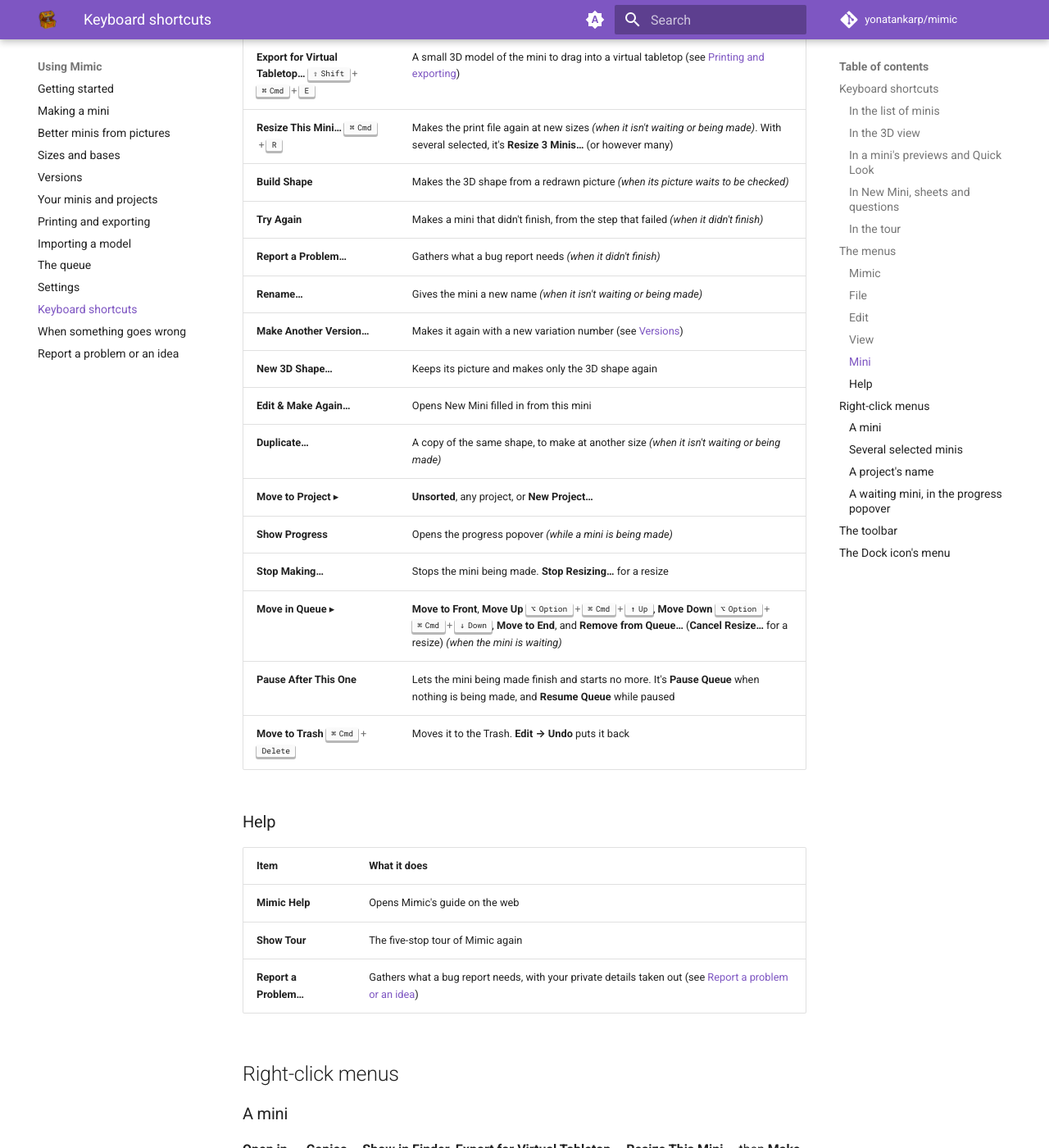
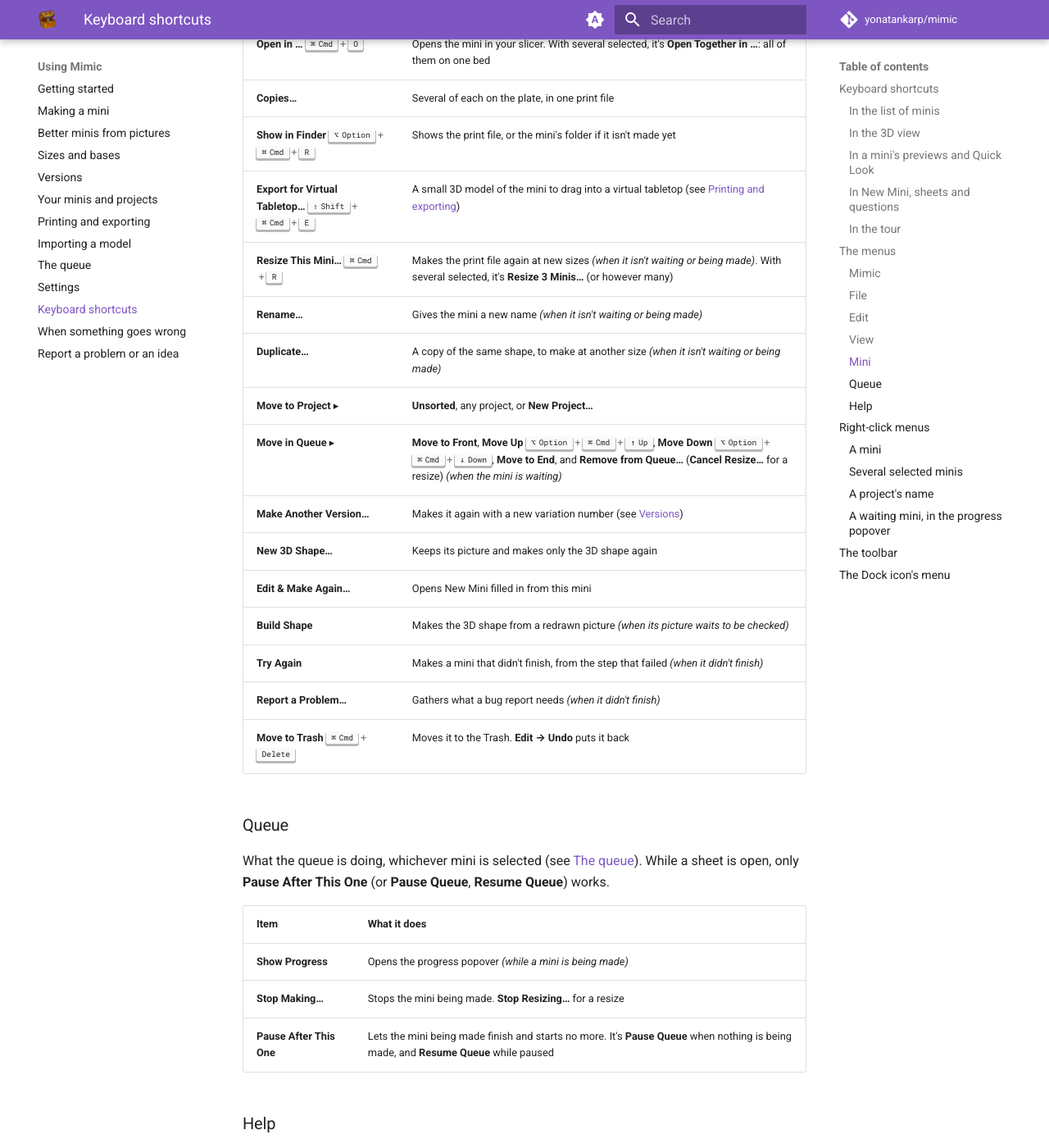
Before and after one commit to yonatankarp/mimic, an MkDocs documentation site: the page built from docs/shortcuts.md, in a window 1280 px wide and 1400 px high, scrolled down 4879 px. Shown: the whole window at 82% size. Built offline with MkDocs 1.6.1 and Material for MkDocs 9.7.7, drawn with Linux system fonts in a browser that asks for light colours; comment, search, counter and statistics services are not loaded; some of the changed text lies outside the part shown.

```diff
--- a/docs/queue.md
+++ b/docs/queue.md
@@ -34,7 +34,7 @@
   finish
 
 The list of minis shows a waiting mini as **Waiting (2nd)** and the one being made as
-**Being made…**. **Mini → Show Progress** opens the same popover from the keyboard.
+**Being made…**. **Queue → Show Progress** opens the same popover from the keyboard.
 
 !!! tip
     Want to keep an eye on it? Drag the popover away from the toolbar and it stays open in a small
@@ -73,7 +73,7 @@
 
 Choose **Pause After This One**. The mini being made finishes, and no new one starts until you
 choose **Resume Queue**. With nothing being made, the choice is **Pause Queue**. They're in the
-progress popover, in the **Mini** menu, and in the Dock icon's menu.
+progress popover, in the **Queue** menu, and in the Dock icon's menu.
 
 Once the mini being made is done, the toolbar says **Paused · 2 waiting** (or however many). The
 pause holds for every Mimic on your Mac and for Terminal. In Terminal, `mimic queue pause` pauses
@@ -88,7 +88,7 @@
 
 ## Stop a mini
 
-Click the progress in the toolbar and press **Stop…**, or choose **Mini → Stop Making…**
+Click the progress in the toolbar and press **Stop…**, or choose **Queue → Stop Making…**
 (**Stop Resizing…** for a resize). It's also in the Dock icon's menu. Mimic asks first, and says
 what happens to the mini:
 
--- a/docs/shortcuts.md
+++ b/docs/shortcuts.md
@@ -18,12 +18,14 @@
 | ++shift+cmd+e++ | **Export for Virtual Tabletop…** |
 | ++cmd+"Delete"++ | **Move to Trash** |
 | ++cmd+z++ | **Undo**: puts minis moved to the Trash back, among other things |
-| ++cmd+f++ | **Find**: the search field at the top of the list *(when you have more than six minis)* |
+| ++cmd+f++ | **Find…**: the search field at the top of the list |
 | ++ctrl+cmd+i++ | **Show Details** / **Hide Details**: the panel on the right of a mini's page |
 | ++ctrl+cmd+s++ | **Show Sidebar** / **Hide Sidebar**: the list of minis |
+| ++cmd+"="++ / ++cmd+"-"++ | **Zoom In** / **Zoom Out**: the 3D view of the selected mini |
 | ++cmd+0++ | **Face Front**: turns the 3D view back to face you |
 | ++opt+cmd+up++ / ++opt+cmd+down++ | **Move Up** / **Move Down** in the queue *(when the selected mini is waiting)* |
 | ++cmd+comma++ | **Settings…** |
+| ++cmd+"?"++ | **Mimic Help**: this guide |
 | ++cmd+w++ | Closes the window. A mini being made carries on (see [The queue](queue.md)) |
 | ++cmd+q++ | Quits Mimic. While a mini is being made or the 3D engine downloads, it asks first |
 
@@ -46,7 +48,7 @@
 |---|---|
 | ++left++ / ++right++ | Turns the mini |
 | ++up++ / ++down++ | Tilts the mini |
-| ++cmd+"="++ / ++cmd+"-"++ | Zooms in and out |
+| ++cmd+"="++ / ++cmd+"-"++ | Zooms in and out, without clicking it first too |
 | ++cmd+0++, or double-click | Turns it back to face you and zooms back out |
 
 With a mouse or trackpad: drag to turn it, and scroll or pinch to zoom toward the pointer.
@@ -112,14 +114,16 @@
 | **Show** ▸ | **All Minis**, **Characters**, **Objects** or **Unfinished Minis** |
 | **Show Sidebar** ++ctrl+cmd+s++ | Shows or hides the list of minis |
 | **Show Details** ++ctrl+cmd+i++ | Shows or hides the details panel. It says **Hide Details** while the panel is open |
-| **Face Front** ++cmd+0++ | Turns the 3D view back to face you |
+| **Zoom In** ++cmd+"="++ | Zooms the 3D view in a step |
+| **Zoom Out** ++cmd+"-"++ | Zooms the 3D view out a step |
+| **Face Front** ++cmd+0++ | Turns the 3D view back to face you and zooms back out |
 | **Size Reference** ▸ | **None**, **25 mm Base**, **32 mm Person** or **Millimetre Grid** beside the mini (see [Printing and exporting](printing.md#see-how-big-it-really-is)) |
 
 ### Mini
 
-What you can do to the selected mini, or minis. The same items are in a mini's right-click menu.
-While New Mini or another sheet is open, everything here except **Pause After This One** (or
-**Pause Queue**, **Resume Queue**) waits until you close it.
+What you can do to the selected mini, or minis. The same items, in the same order, are in a
+mini's right-click menu. While New Mini or another sheet is open, everything here waits until you
+close it.
 
 | Item | What it does |
 |---|---|
@@ -128,26 +132,34 @@
 | **Show in Finder** ++opt+cmd+r++ | Shows the print file, or the mini's folder if it isn't made yet |
 | **Export for Virtual Tabletop…** ++shift+cmd+e++ | A small 3D model of the mini to drag into a virtual tabletop (see [Printing and exporting](printing.md#export-for-a-virtual-tabletop)) |
 | **Resize This Mini…** ++cmd+r++ | Makes the print file again at new sizes *(when it isn't waiting or being made)*. With several selected, it's **Resize 3 Minis…** (or however many) |
+| **Rename…** | Gives the mini a new name *(when it isn't waiting or being made)* |
+| **Duplicate…** | A copy of the same shape, to make at another size *(when it isn't waiting or being made)* |
+| **Move to Project** ▸ | **Unsorted**, any project, or **New Project…** |
+| **Move in Queue** ▸ | **Move to Front**, **Move Up** ++opt+cmd+up++, **Move Down** ++opt+cmd+down++, **Move to End**, and **Remove from Queue…** (**Cancel Resize…** for a resize) *(when the mini is waiting)* |
+| **Make Another Version…** | Makes it again with a new variation number (see [Versions](versions.md)) |
+| **New 3D Shape…** | Keeps its picture and makes only the 3D shape again |
+| **Edit & Make Again…** | Opens New Mini filled in from this mini |
 | **Build Shape** | Makes the 3D shape from a redrawn picture *(when its picture waits to be checked)* |
 | **Try Again** | Makes a mini that didn't finish, from the step that failed *(when it didn't finish)* |
 | **Report a Problem…** | Gathers what a bug report needs *(when it didn't finish)* |
-| **Rename…** | Gives the mini a new name *(when it isn't waiting or being made)* |
-| **Make Another Version…** | Makes it again with a new variation number (see [Versions](versions.md)) |
-| **New 3D Shape…** | Keeps its picture and makes only the 3D shape again |
-| **Edit & Make Again…** | Opens New Mini filled in from this mini |
-| **Duplicate…** | A copy of the same shape, to make at another size *(when it isn't waiting or being made)* |
-| **Move to Project** ▸ | **Unsorted**, any project, or **New Project…** |
+| **Move to Trash** ++cmd+"Delete"++ | Moves it to the Trash. **Edit → Undo** puts it back |
+
+### Queue
+
+What the queue is doing, whichever mini is selected (see [The queue](queue.md)). While a sheet is
+open, only **Pause After This One** (or **Pause Queue**, **Resume Queue**) works.
+
+| Item | What it does |
+|---|---|
 | **Show Progress** | Opens the progress popover *(while a mini is being made)* |
 | **Stop Making…** | Stops the mini being made. **Stop Resizing…** for a resize |
-| **Move in Queue** ▸ | **Move to Front**, **Move Up** ++opt+cmd+up++, **Move Down** ++opt+cmd+down++, **Move to End**, and **Remove from Queue…** (**Cancel Resize…** for a resize) *(when the mini is waiting)* |
 | **Pause After This One** | Lets the mini being made finish and starts no more. It's **Pause Queue** when nothing is being made, and **Resume Queue** while paused |
-| **Move to Trash** ++cmd+"Delete"++ | Moves it to the Trash. **Edit → Undo** puts it back |
 
 ### Help
 
 | Item | What it does |
 |---|---|
-| **Mimic Help** | Opens Mimic's guide on the web |
+| **Mimic Help** ++cmd+"?"++ | Opens Mimic's guide on the web |
 | **Show Tour** | The five-stop tour of Mimic again |
 | **Report a Problem…** | Gathers what a bug report needs, with your private details taken out (see [Report a problem or an idea](report.md)) |
 
@@ -155,11 +167,11 @@
 
 ### A mini
 
-**Open in …**, **Copies…**, **Show in Finder**, **Export for Virtual Tabletop…**,
-**Resize This Mini…**, then **Make Another Version…**, **New 3D Shape…**, **Edit & Make Again…**,
-**Duplicate…**, **Move to Project** ▸ and, while it waits, **Move in Queue** ▸. Then
-**Build Shape**, or **Try Again** and **Report a Problem…** when they apply, and **Rename…** and
-**Move to Trash**.
+The same items as the **Mini** menu, in the same order: **Open in …**, **Copies…**, **Show in
+Finder**, **Export for Virtual Tabletop…**, then **Resize This Mini…**, **Rename…**,
+**Duplicate…**, **Move to Project** ▸ and, while it waits, **Move in Queue** ▸. Then **Make
+Another Version…**, **New 3D Shape…** and **Edit & Make Again…**; **Build Shape**, or **Try
+Again** and **Report a Problem…**, when they apply; and **Move to Trash**.
 
 ### Several selected minis
 
```
Also changed, not shown: other parts of docs/shortcuts.md (+1 -1 lines), docs/organizing.md (+2 -3 lines), 2 other files.
